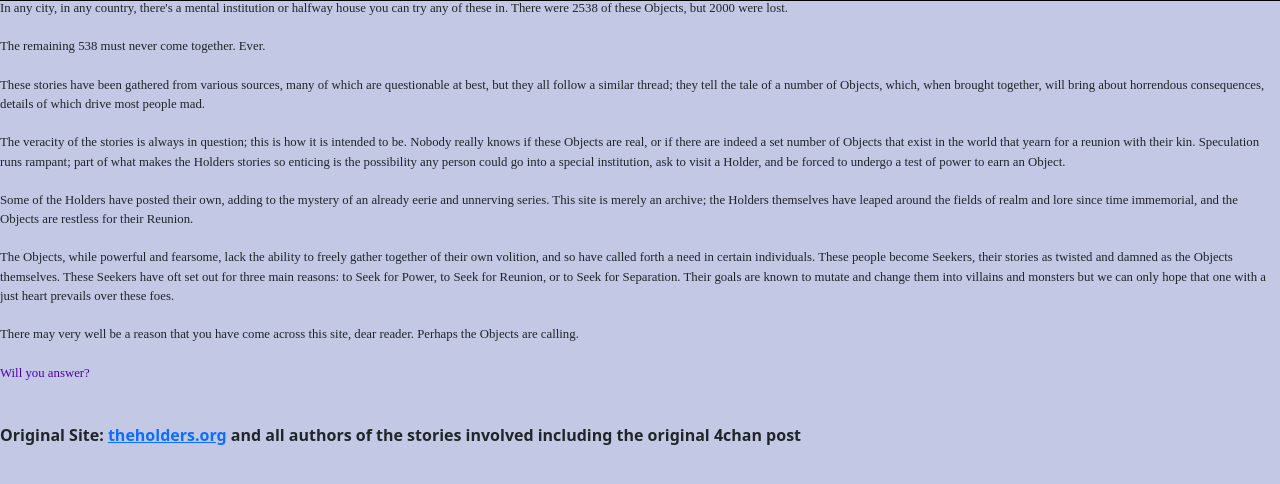
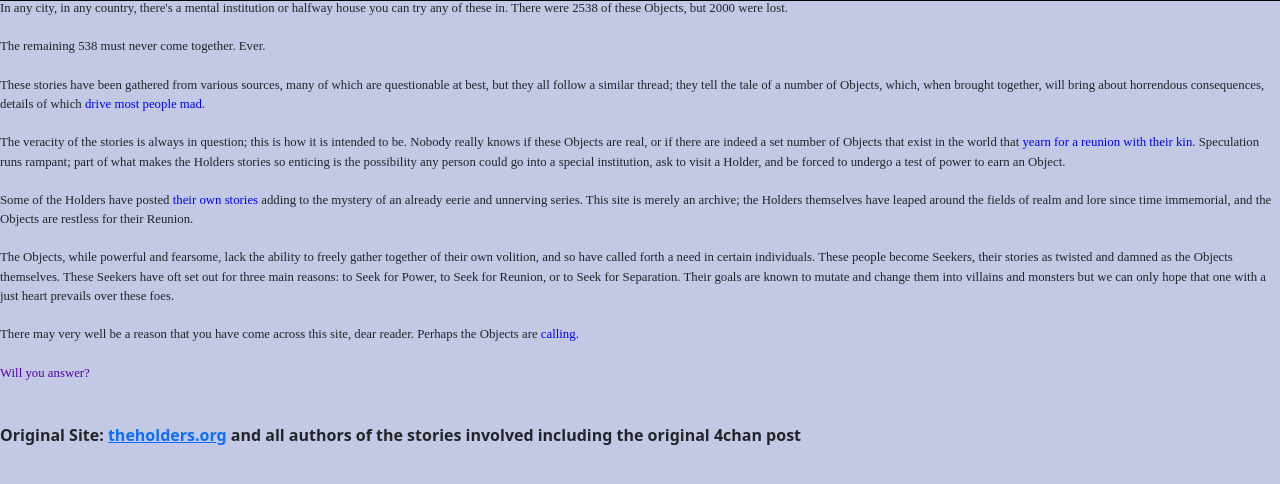
Before and after one commit to robzombie91/The-Holders-Portable, a PHP site: page / in a window 1280 px wide. Shown: the part 71-555 px from the top of the page. Run offline with PHP 8.4, Linux system fonts and the light colour scheme; data comes from the database, SQL or seed files in the repository.

Commit message:
Add files via upload

```diff
--- a/index.php
+++ b/index.php
@@ -19,7 +19,7 @@ $result = $conn->query($sql);
 
 
 <!DOCTYPE html>
-<html [data-theme="dark"]>
+<html [data-theme="dark" ]>
 
 <head>
   <title>The Holders Series</title>
@@ -72,15 +72,15 @@ $result = $conn->query($sql);
       <br><br>
       The remaining 538 must never come together. Ever.
       <br><br>
-These stories have been gathered from various sources, many of which are questionable at best, but they all follow a similar thread; they tell the tale of a number of Objects, which, when brought together, will bring about horrendous consequences, details of which drive most people mad.</a>
+      These stories have been gathered from various sources, many of which are questionable at best, but they all follow a similar thread; they tell the tale of a number of Objects, which, when brought together, will bring about horrendous consequences, details of which <a style="color:blue" onclick="loadContent('1')"> drive most people mad.</a>
       <br>
-<br>The veracity of the stories is always in question; this is how it is intended to be. Nobody really knows if these Objects are real, or if there are indeed a set number of Objects that exist in the world that yearn for a reunion with their kin.</a> Speculation runs rampant; part of what makes the Holders stories so enticing is the possibility any person could go into a special institution, ask to visit a Holder, and be forced to undergo a test of power to earn an Object.
+      <br>The veracity of the stories is always in question; this is how it is intended to be. Nobody really knows if these Objects are real, or if there are indeed a set number of Objects that exist in the world that <a style="color:blue" onclick="loadContent('490')">yearn for a reunion with their kin.</a> Speculation runs rampant; part of what makes the Holders stories so enticing is the possibility any person could go into a special institution, ask to visit a Holder, and be forced to undergo a test of power to earn an Object.
       <br>
-<br>Some of the Holders have posted their own, adding to the mystery of an already eerie and unnerving series. This site is merely an archive; the Holders themselves have leaped around the fields of realm and lore since time immemorial, and the Objects are restless for their Reunion.
+      <br>Some of the Holders have posted <a style="color:blue" onclick="loadContent('173')">their own</a><a style="color:blue" onclick="loadContent('376')"> stories</a> adding to the mystery of an already eerie and unnerving series. This site is merely an archive; the Holders themselves have leaped around the fields of realm and lore since time immemorial, and the Objects are restless for their Reunion.
       <br>
-<br>The Objects, while powerful and fearsome, lack the ability to freely gather together of their own volition, and so have called forth a need in certain individuals.  These people become Seekers</a>, their stories as twisted and damned as the Objects themselves. These Seekers have oft set out for three main reasons: to Seek for Power, to Seek for Reunion, or to Seek for Separation. Their goals are known to mutate and change them into villains</a> and monsters</a> but we can only hope that one with a just heart</a> prevails over these foes.
+      <br>The Objects, while powerful and fearsome, lack the ability to freely gather together of their own volition, and so have called forth a need in certain individuals. These people become Seekers</a>, their stories as twisted and damned as the Objects themselves. These Seekers have oft set out for three main reasons: to Seek for Power, to Seek for Reunion, or to Seek for Separation. Their goals are known to mutate and change them into villains</a> and monsters</a> but we can only hope that one with a just heart</a> prevails over these foes.
       <br>
-<br>There may very well be a reason that you have come across this site, dear reader. Perhaps the Objects are calling.</a>
+      <br>There may very well be a reason that you have come across this site, dear reader. Perhaps the Objects are <a style="color:blue" onclick="loadContent('1')">calling.</a>
       <br>
 
 
```
Lines whose indentation alone changed are shown as unchanged.
